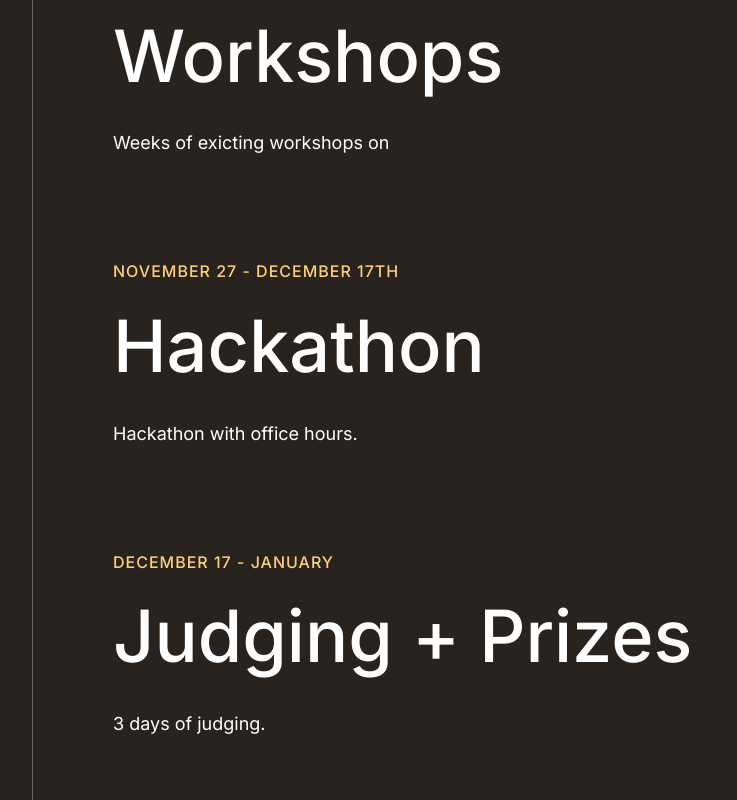
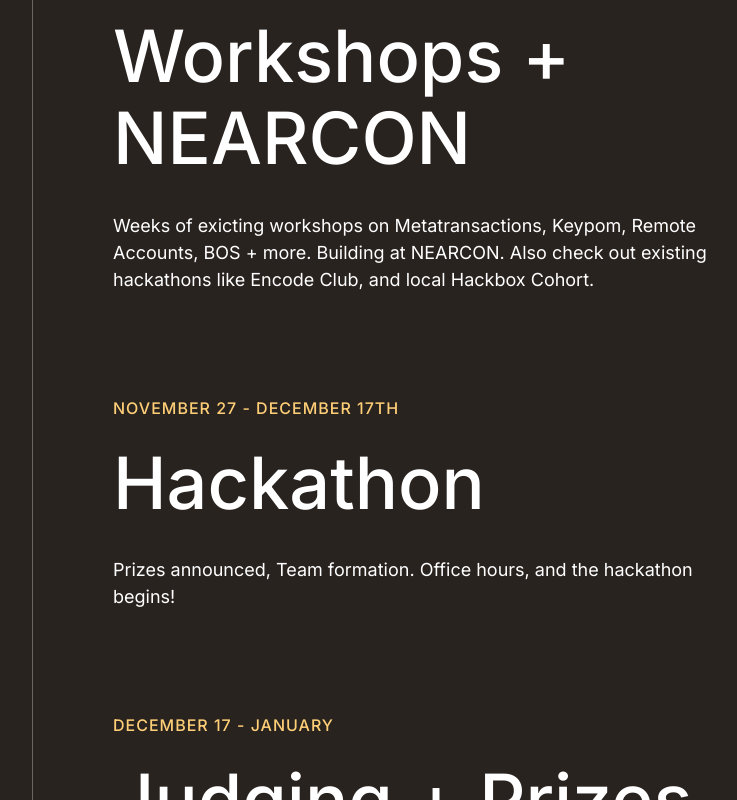
Before and after one commit to codingshot/abstract-landing, a Next.js app: page / in a window 1280 px wide. Shown: the part 1180-1980 px from the top of the page, without its empty margins (48-785 px from the left). Built offline with nearby package versions, Linux system fonts and the light colour scheme.

Commit message:
added more copy to the schedule

```diff
--- a/pages/index.js
+++ b/pages/index.js
@@ -182,8 +182,8 @@
             <div className="home-step">
               <span className="home-caption1">October - November</span>
               <div className="home-heading2">
-                <h2 className="home-header03">Education + Workshops</h2>
-                <p className="home-header04">Weeks of exicting workshops on </p>
+                <h2 className="home-header03">Education + Workshops + NEARCON</h2>
+                <p className="home-header04">Weeks of exicting workshops on Metatransactions, Keypom, Remote Accounts, BOS + more. Building at NEARCON. Also check out existing hackathons like Encode Club, and local Hackbox Cohort. </p>
               </div>
             </div>
             <div className="home-step1">
@@ -191,7 +191,7 @@
               <div className="home-heading3">
                 <h2 className="home-header05">Hackathon</h2>
                 <p className="home-header06">
-                  <span>Hackathon with office hours. </span>
+                  <span>Prizes announced, Team formation. Office hours, and the hackathon begins! </span>
                   <br></br>
                 </p>
               </div>
@@ -202,7 +202,7 @@
                 <h2 className="home-header07">Judging + Prizes</h2>
                 <p className="home-header08">
                   <span>
-                    3 days of judging.
+                    3 days of judging and prizes will be dished out.
                     <span
                       dangerouslySetInnerHTML={{
                         __html: ' ',
```
